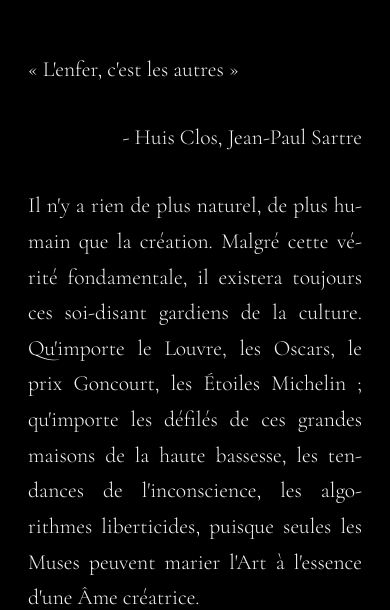
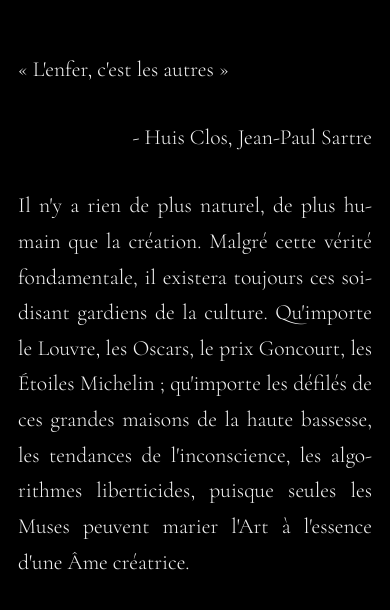
Before and after one commit to vinhkhangnguyenhuu-beep/le-contre-journal, a plain HTML site: page a-propos/index.html in a window 390 px wide. Shown: the part 682-1292 px from the top of the page. Drawn offline with nearby package versions, Linux system fonts and the light colour scheme; a web font is replaced by a local one.

Commit message:
Update style.css

```diff
--- a/style.css
+++ b/style.css
@@ -90,11 +90,12 @@ a.it { text-decoration:none;box-sizing:border-box }
 
 
 
-/* Mobile-only horizontal margins */
+
+/* Mobile-only margins */
 @media screen and (max-width: 600px) {
     .tx {
-        padding-left: 18px;
-        padding-right: 18px;
+        padding-left: 18px !important;
+        padding-right: 18px !important;
         box-sizing: border-box;
     }
 }
```
